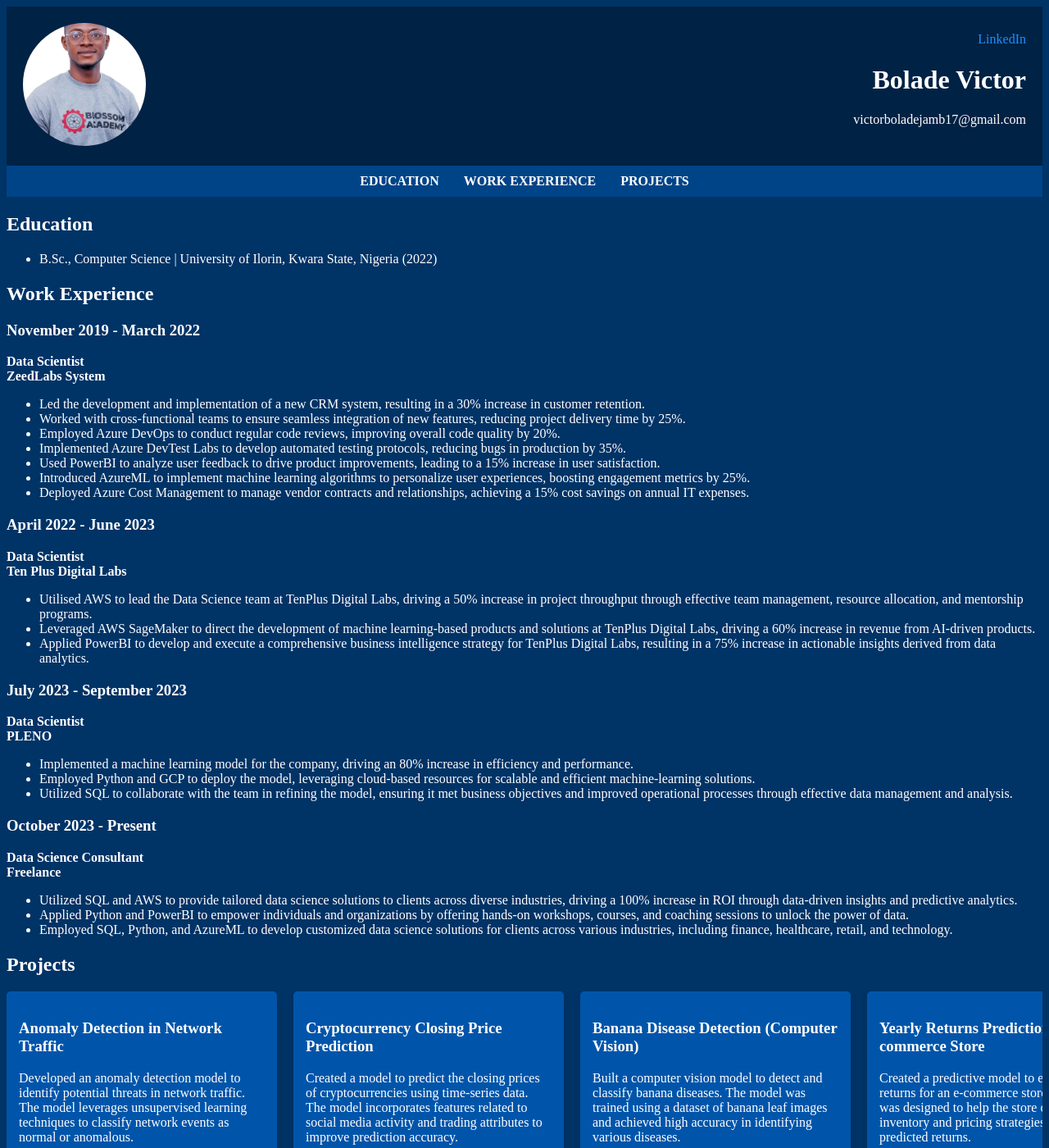
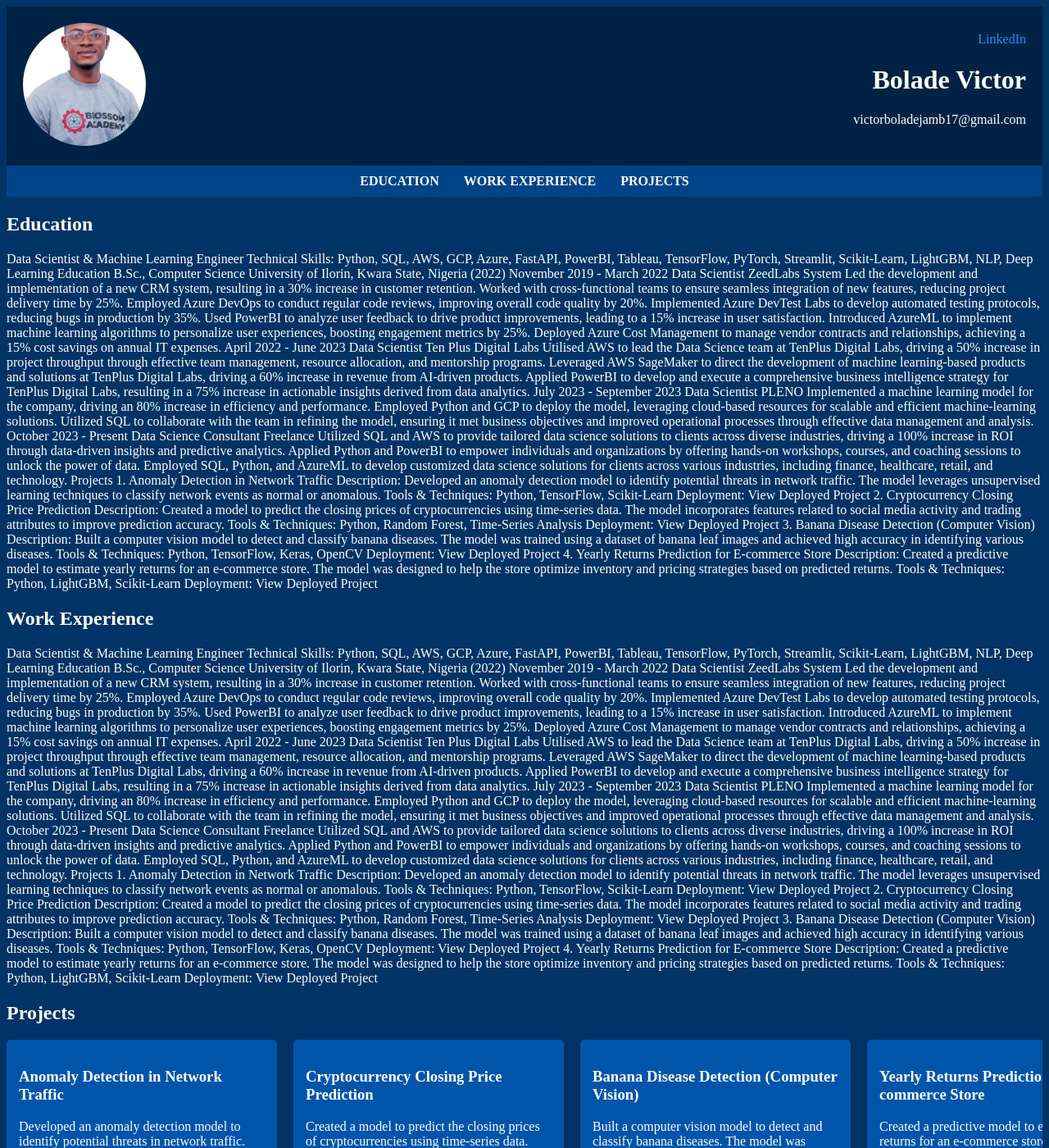
Before and after one commit to VictorAID/Portfolio_Website, a Jekyll site: the page built from README.md, in a window 1280 px wide and 1400 px high. Shown: the whole window at 82% size. Built offline with Jekyll 4.4.1, drawn with Linux system fonts in a browser that asks for light colours; our own code applies the rules of GitHub Pages for plain Markdown files; some of the changed lines change nothing that is shown.

Commit message:
Update default.html

```diff
--- a/_layouts/default.html
+++ b/_layouts/default.html
@@ -27,48 +27,12 @@
   <main>
     <section id="education">
       <h2>Education</h2>
-      <ul>
-        <li>B.Sc., Computer Science | University of Ilorin, Kwara State, Nigeria (2022)</li>
-      </ul>
+      {{ content | markdownify | strip_html | remove: "Your education details go here." }}
     </section>
 
     <section id="experience">
       <h2>Work Experience</h2>
-      <h3>November 2019 - March 2022</h3>
-      <p><strong>Data Scientist</strong> <br> <strong>ZeedLabs System</strong></p>
-      <ul>
-        <li>Led the development and implementation of a new CRM system, resulting in a 30% increase in customer retention.</li>
-        <li>Worked with cross-functional teams to ensure seamless integration of new features, reducing project delivery time by 25%.</li>
-        <li>Employed Azure DevOps to conduct regular code reviews, improving overall code quality by 20%.</li>
-        <li>Implemented Azure DevTest Labs to develop automated testing protocols, reducing bugs in production by 35%.</li>
-        <li>Used PowerBI to analyze user feedback to drive product improvements, leading to a 15% increase in user satisfaction.</li>
-        <li>Introduced AzureML to implement machine learning algorithms to personalize user experiences, boosting engagement metrics by 25%.</li>
-        <li>Deployed Azure Cost Management to manage vendor contracts and relationships, achieving a 15% cost savings on annual IT expenses.</li>
-      </ul>
-
-      <h3>April 2022 - June 2023</h3>
-      <p><strong>Data Scientist</strong> <br> <strong>Ten Plus Digital Labs</strong></p>
-      <ul>
-        <li>Utilised AWS to lead the Data Science team at TenPlus Digital Labs, driving a 50% increase in project throughput through effective team management, resource allocation, and mentorship programs.</li>
-        <li>Leveraged AWS SageMaker to direct the development of machine learning-based products and solutions at TenPlus Digital Labs, driving a 60% increase in revenue from AI-driven products.</li>
-        <li>Applied PowerBI to develop and execute a comprehensive business intelligence strategy for TenPlus Digital Labs, resulting in a 75% increase in actionable insights derived from data analytics.</li>
-      </ul>
-
-      <h3>July 2023 - September 2023</h3>
-      <p><strong>Data Scientist</strong> <br> <strong>PLENO</strong></p>
-      <ul>
-        <li>Implemented a machine learning model for the company, driving an 80% increase in efficiency and performance.</li>
-        <li>Employed Python and GCP to deploy the model, leveraging cloud-based resources for scalable and efficient machine-learning solutions.</li>
-        <li>Utilized SQL to collaborate with the team in refining the model, ensuring it met business objectives and improved operational processes through effective data management and analysis.</li>
-      </ul>
-
-      <h3>October 2023 - Present</h3>
-      <p><strong>Data Science Consultant</strong> <br> <strong>Freelance</strong></p>
-      <ul>
-        <li>Utilized SQL and AWS to provide tailored data science solutions to clients across diverse industries, driving a 100% increase in ROI through data-driven insights and predictive analytics.</li>
-        <li>Applied Python and PowerBI to empower individuals and organizations by offering hands-on workshops, courses, and coaching sessions to unlock the power of data.</li>
-        <li>Employed SQL, Python, and AzureML to develop customized data science solutions for clients across various industries, including finance, healthcare, retail, and technology.</li>
-      </ul>
+      {{ content | markdownify | strip_html | remove: "Your work experience details go here." }}
     </section>
 
     <section id="projects">
```
